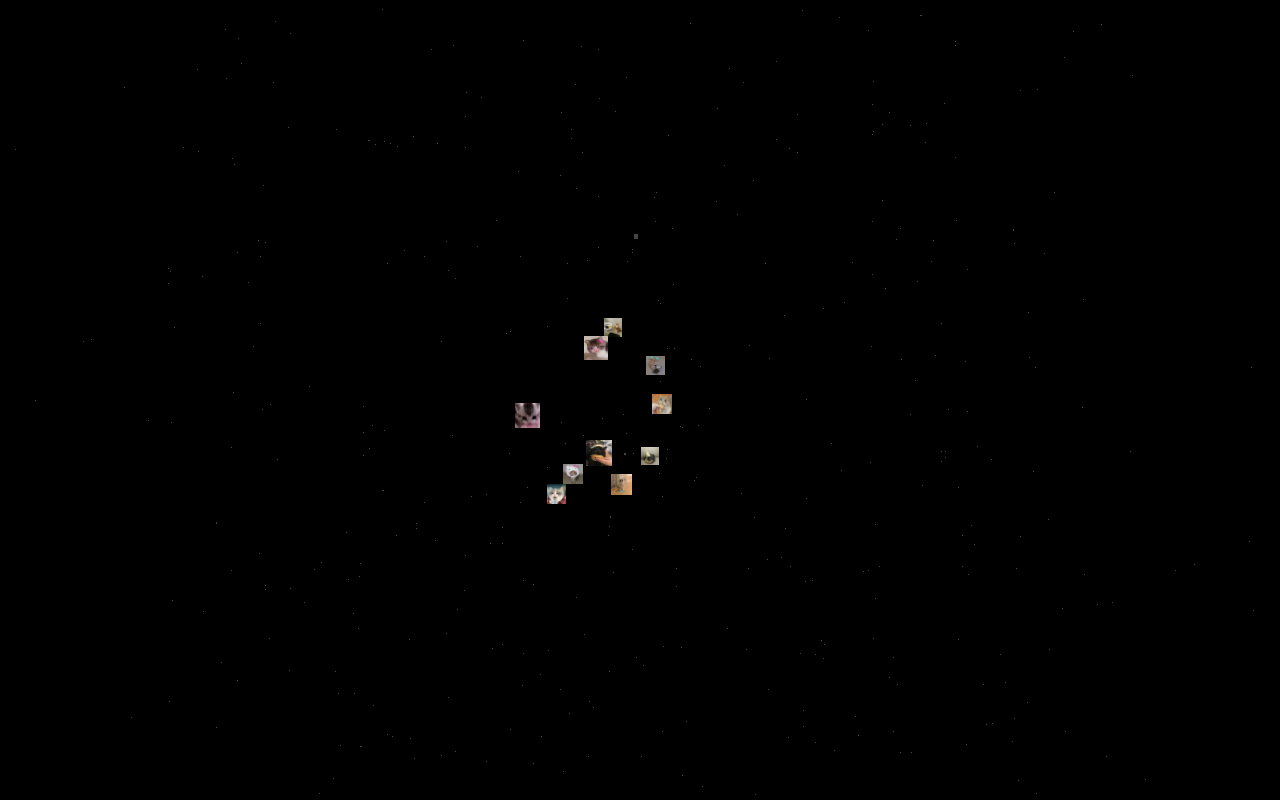
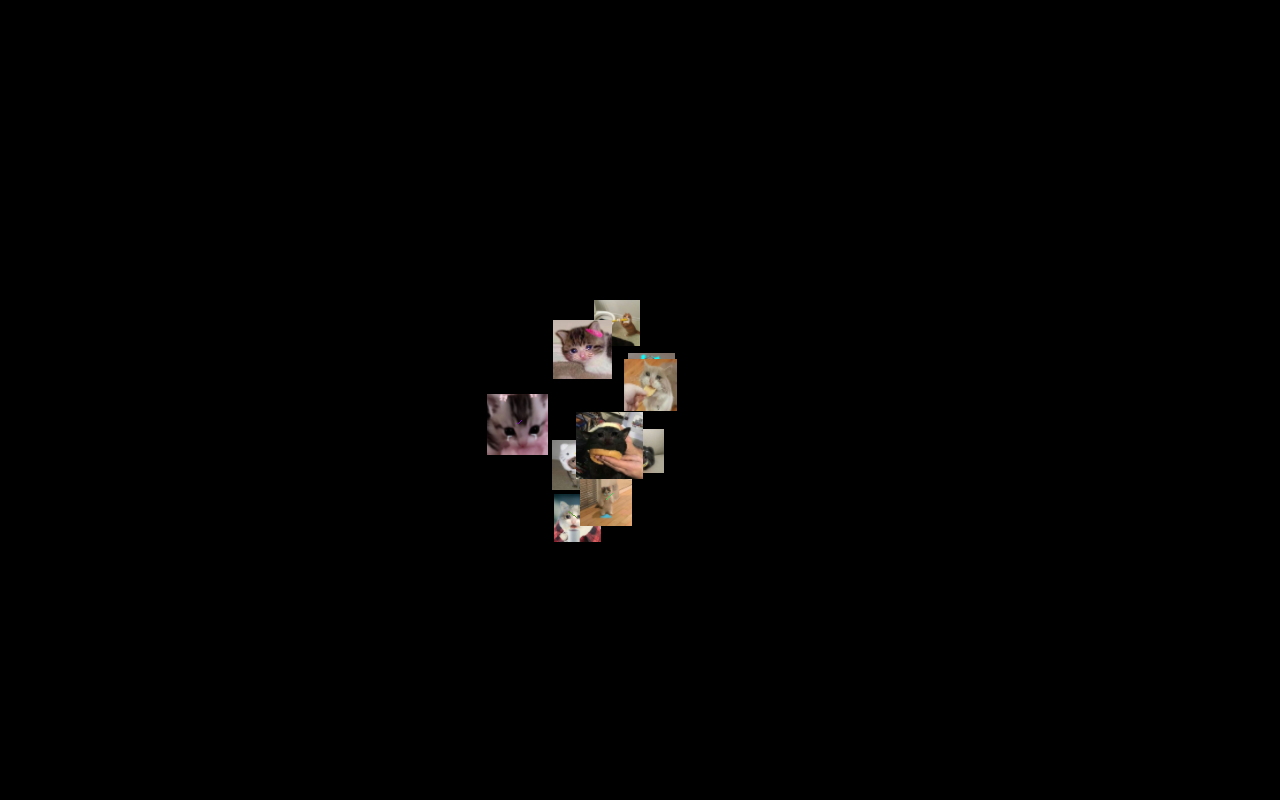
Before and after one commit to debuggity/cryingcatwebsite, a plain HTML site: page index.html in a window 1280 px wide. Drawn offline with nearby package versions, Linux system fonts and the light colour scheme; animation ran at ten frames a second.

Commit message:
update to scale and trails

```diff
--- a/index.html
+++ b/index.html
@@ -17,6 +17,7 @@
   <script>
     const catCount = 10;
     const cats = [];
+    const trails = [];
 
     const scene = new THREE.Scene();
     const camera = new THREE.PerspectiveCamera(75, window.innerWidth / window.innerHeight, 0.1, 1000);
@@ -35,66 +36,58 @@
       const material = catMaterial.clone();
       material.map = catTextures[i];
       const cat = new THREE.Sprite(material);
-      cat.scale.set(2, 2, 1);
+      cat.scale.set(5, 5, 1); // Increase the size of the cats
       cat.position.set(Math.random() * 20 - 10, Math.random() * 20 - 10, Math.random() * 20 - 10);
-      cat.userData.velocity = new THREE.Vector3(Math.random() * 0.02 - 0.01, Math.random() * 0.02 - 0.01, Math.random() * 0.02 - 0.01);
+      cat.userData.velocity = new THREE.Vector3(Math.random() * 0.1 - 0.05, Math.random() * 0.1 - 0.05, Math.random() * 0.1 - 0.05);
       cats.push(cat);
       scene.add(cat);
     }
 
-    const rainCount = 1000;
-    const rainGeometry = new THREE.BufferGeometry();
-    const rainPositions = new Float32Array(rainCount * 3);
-    for (let i = 0; i < rainCount; i++) {
-      rainPositions[i * 3] = Math.random() * 200 - 100;
-      rainPositions[i * 3 + 1] = Math.random() * 200 - 100;
-      rainPositions[i * 3 + 2] = Math.random() * 200 - 100;
+    camera.position.z = 50;
+
+    function createRainbowTrail(cat) {
+      const rainbowMaterial = new THREE.LineBasicMaterial({ color: Math.random() * 0xffffff });
+      const rainbowGeometry = new THREE.BufferGeometry();
+      const trailLength = 20; // Length of the rainbow trail
+      const positions = new Float32Array(trailLength * 3);
+
+      for (let i = 0; i < trailLength; i++) {
+        positions[i * 3] = cat.position.x;
+        positions[i * 3 + 1] = cat.position.y;
+        positions[i * 3 + 2] = cat.position.z;
+      }
+
+      rainbowGeometry.setAttribute('position', new THREE.BufferAttribute(positions, 3));
+      const rainbow = new THREE.Line(rainbowGeometry, rainbowMaterial);
+      trails.push({ cat, rainbow, positions, trailLength });
+      scene.add(rainbow);
     }
-    rainGeometry.setAttribute('position', new THREE.BufferAttribute(rainPositions, 3));
 
-    const rainMaterial = new THREE.PointsMaterial({
-      color: 0x888888,
-      size: 0.1,
-      transparent: true,
-      opacity: 0.5
-    });
-
-    const rain = new THREE.Points(rainGeometry, rainMaterial);
-    scene.add(rain);
-
-    camera.position.z = 50;
+    cats.forEach(createRainbowTrail);
 
     function animate() {
       requestAnimationFrame(animate);
 
-      cats.forEach(cat => {
+      trails.forEach(trail => {
+        const { cat, rainbow, positions, trailLength } = trail;
         cat.position.add(cat.userData.velocity);
 
-        if (cat.position.x > 10 || cat.position.x < -10) cat.userData.velocity.x = -cat.userData.velocity.x;
-        if (cat.position.y > 10 || cat.position.y < -10) cat.userData.velocity.y = -cat.userData.velocity.y;
-        if (cat.position.z > 10 || cat.position.z < -10) cat.userData.velocity.z = -cat.userData.velocity.z;
+        if (cat.position.x > 20 || cat.position.x < -20) cat.userData.velocity.x = -cat.userData.velocity.x;
+        if (cat.position.y > 20 || cat.position.y < -20) cat.userData.velocity.y = -cat.userData.velocity.y;
+        if (cat.position.z > 20 || cat.position.z < -20) cat.userData.velocity.z = -cat.userData.velocity.z;
 
-        const rainbowMaterial = new THREE.LineBasicMaterial({ color: Math.random() * 0xffffff });
-        const rainbowGeometry = new THREE.BufferGeometry();
-        const rainbowVertices = new Float32Array([
-          cat.position.x, cat.position.y, cat.position.z,
-          cat.position.x + cat.userData.velocity.x, cat.position.y + cat.userData.velocity.y, cat.position.z + cat.userData.velocity.z
-        ]);
-        rainbowGeometry.setAttribute('position', new THREE.BufferAttribute(rainbowVertices, 3));
-        const rainbow = new THREE.Line(rainbowGeometry, rainbowMaterial);
-        scene.add(rainbow);
+        for (let i = trailLength - 1; i > 0; i--) {
+          positions[i * 3] = positions[(i - 1) * 3];
+          positions[i * 3 + 1] = positions[(i - 1) * 3 + 1];
+          positions[i * 3 + 2] = positions[(i - 1) * 3 + 2];
+        }
 
-        setTimeout(() => scene.remove(rainbow), 100);
+        positions[0] = cat.position.x;
+        positions[0 + 1] = cat.position.y;
+        positions[0 + 2] = cat.position.z;
+
+        rainbow.geometry.attributes.position.needsUpdate = true;
       });
-
-      const rainPositions = rainGeometry.attributes.position.array;
-      for (let i = 0; i < rainCount; i++) {
-        rainPositions[i * 3 + 1] -= 0.2;
-        if (rainPositions[i * 3 + 1] < -100) {
-          rainPositions[i * 3 + 1] = 100;
-        }
-      }
-      rainGeometry.attributes.position.needsUpdate = true;
 
       renderer.render(scene, camera);
     }
```
